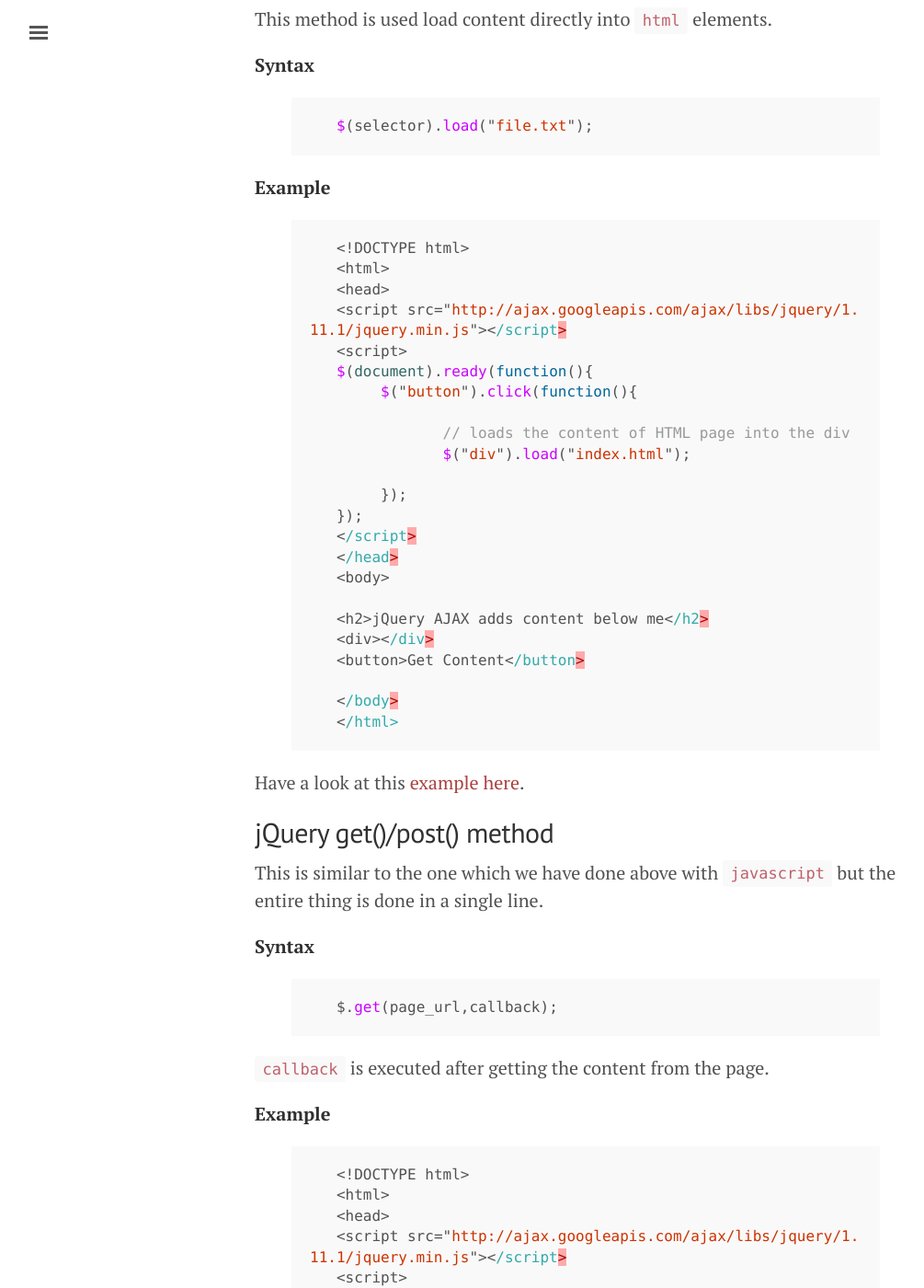
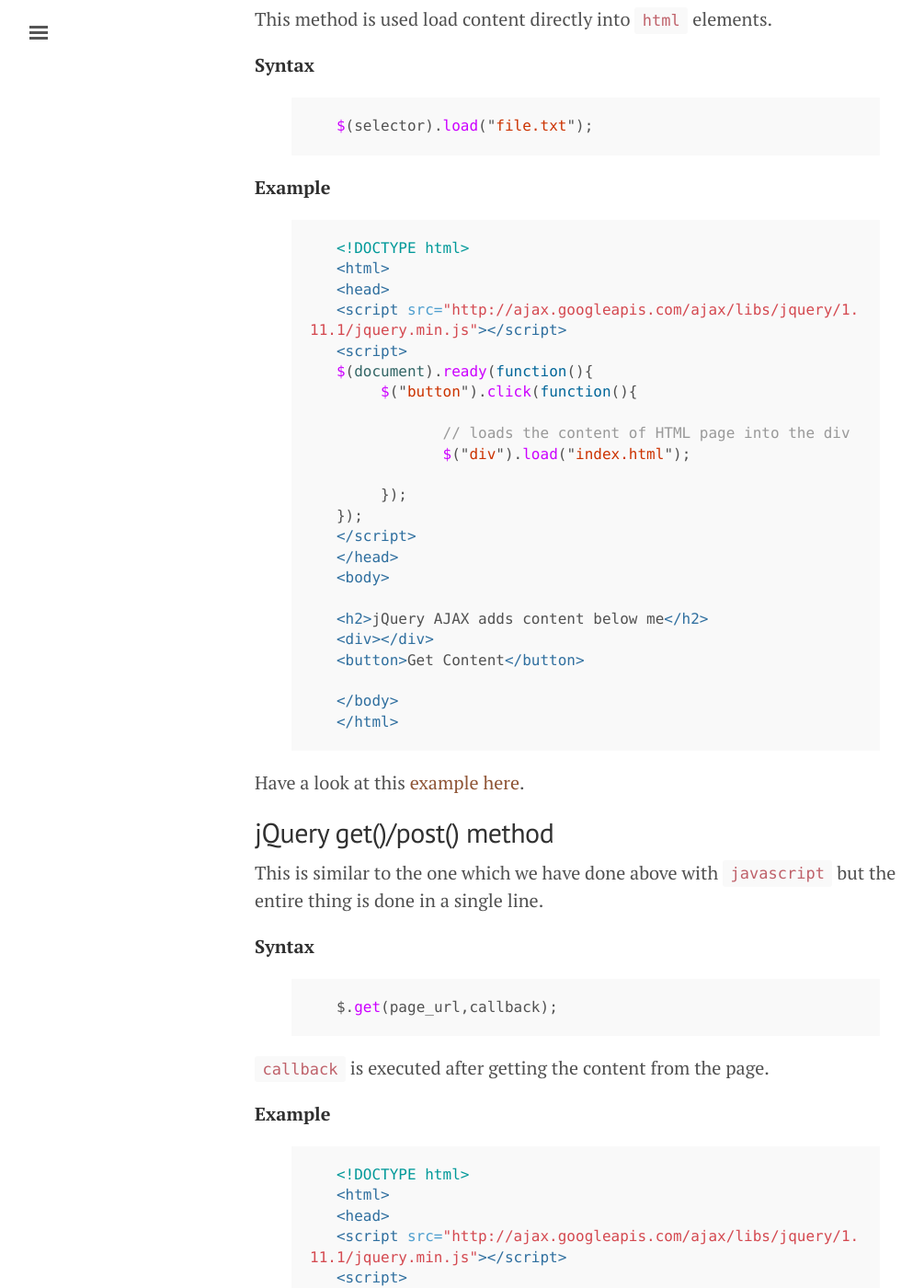
Before and after one commit to subramanyammolleti/subramanyammolleti.github.io, a Jekyll site: the page built from _posts/2014-11-20-getting-started-with-ajax.md, in a window 1280 px wide and 1400 px high, scrolled down 2601 px. Shown: the whole window at 92% size, without its empty margins (3-1008 px from the left). Built offline with Jekyll 4.4.1, drawn with Linux system fonts in a browser that asks for light colours; comment, search, counter and statistics services are not loaded; some of the changed text lies outside the part shown.

Commit message:
Code highlight fix

```diff
--- a/_layouts/default.html
+++ b/_layouts/default.html
@@ -3,7 +3,7 @@
 
   {% include head.html %}
   {% include google_analytics.html %}
-  <body class="theme-base-08">
+  <body class="theme-base-0f">
 
     {% include sidebar.html %}
 
--- a/_posts/2014-11-20-getting-started-with-ajax.md
+++ b/_posts/2014-11-20-getting-started-with-ajax.md
@@ -29,7 +29,7 @@
 
 **HTML Snippet**
 
-{% highlight js html %}
+{% highlight html %}
 
    <!DOCTYPE html>
    <html>
@@ -104,7 +104,7 @@
 {% endhighlight %}
 **Example**
 
-{% highlight js html %}
+{% highlight html %}
    <!DOCTYPE html>
    <html>
    <head>
@@ -147,7 +147,7 @@
 
 **Example**
 
-{% highlight js html %}
+{% highlight html %}
    <!DOCTYPE html>
    <html>
    <head>
```
